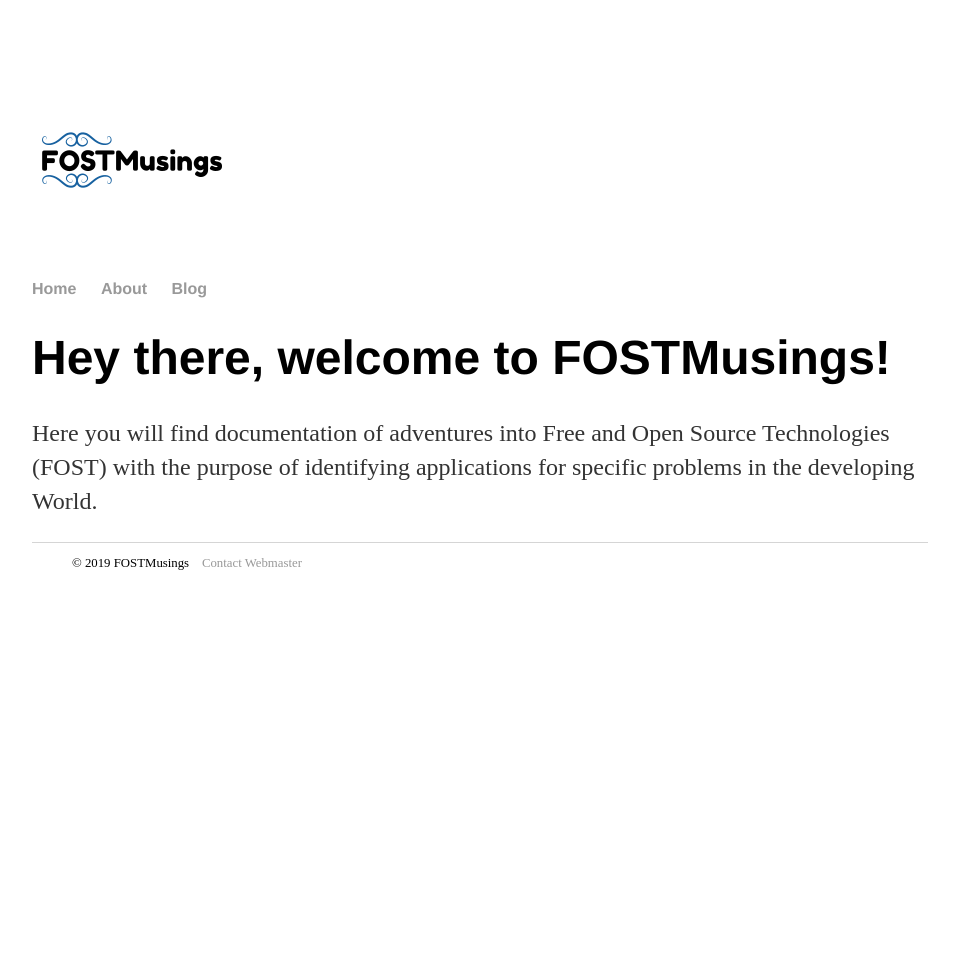
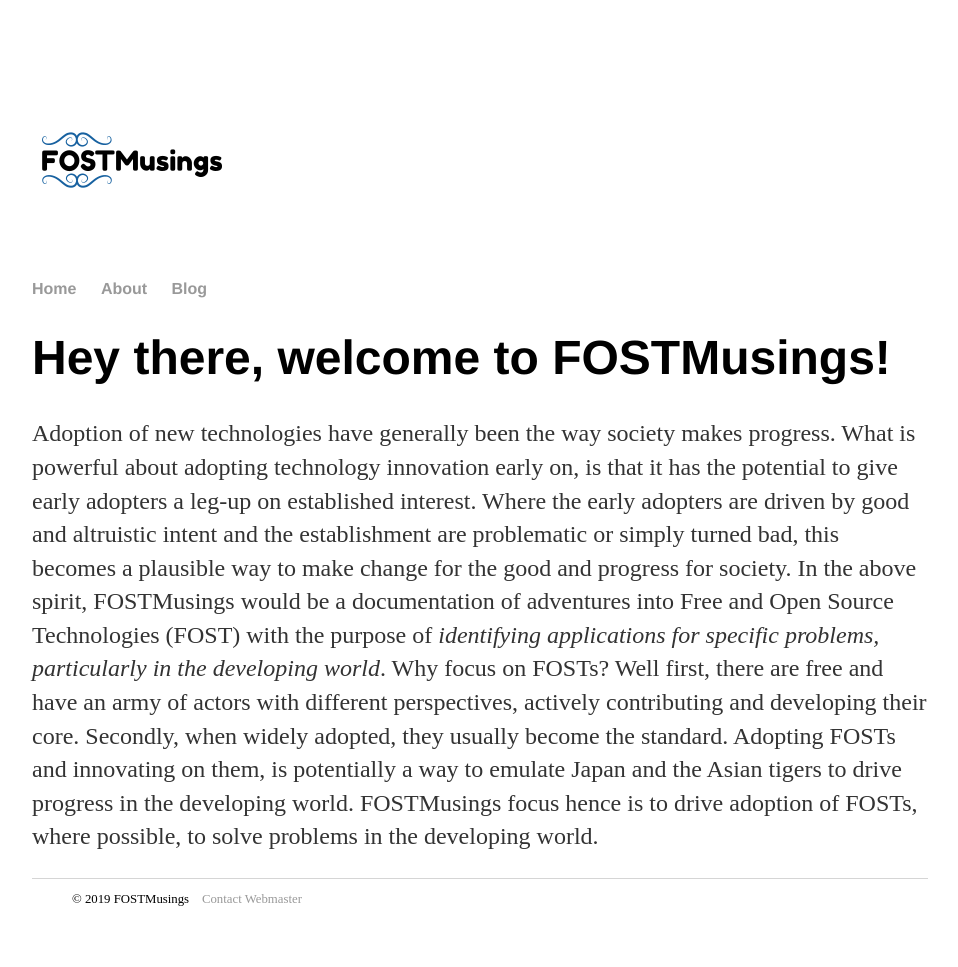
Before and after one commit to oferonmi/datafilik.github.io, a Jekyll site: the page built from index.html, in a window 1280 px wide. Shown: the whole page, without its empty margins (160-1118 px from the left). Built offline with Jekyll 4.4.1, drawn with Linux system fonts in a browser that asks for light colours; before the commit the page ends 900 px from its top, so only the background shows below that.

Commit message:
Update index.html

```diff
--- a/index.html
+++ b/index.html
@@ -4,5 +4,25 @@ title: FOSTMusings - Finding open source solutions for the developing World
 ---
 <div class="blurb">
 	<h1>Hey there, welcome to FOSTMusings!</h1>
-	<p>Here you will find documentation of adventures into Free and Open Source Technologies (FOST) with the purpose of identifying applications for specific problems in the developing World.</p>
+	<p>
+		Adoption of new technologies have generally been the way society makes  progress.
+
+		What is powerful about adopting technology innovation early on, is that it has the potential to give
+		early adopters a leg-up on established interest. Where the early adopters are driven by good and altruistic
+		intent and the establishment are problematic or simply turned bad, this becomes a plausible way to make
+		change for the good and progress for society.
+
+		In the above spirit, FOSTMusings would be a documentation of adventures into Free and Open Source
+		Technologies (FOST) with the purpose of <em>identifying applications for specific problems, particularly
+		in the developing world</em>.
+
+		Why focus on FOSTs? Well first, there are free and have an army of actors with different perspectives, actively
+		contributing and developing their core. Secondly, when widely adopted, they usually become the standard.
+
+		Adopting FOSTs and innovating on them, is potentially a way to emulate Japan and the Asian tigers to drive
+		progress in the developing world.
+
+		FOSTMusings focus hence is to drive adoption of FOSTs, where possible, to solve problems in the developing
+		world.
+	</p>
 </div> <!--blurb-->
```
